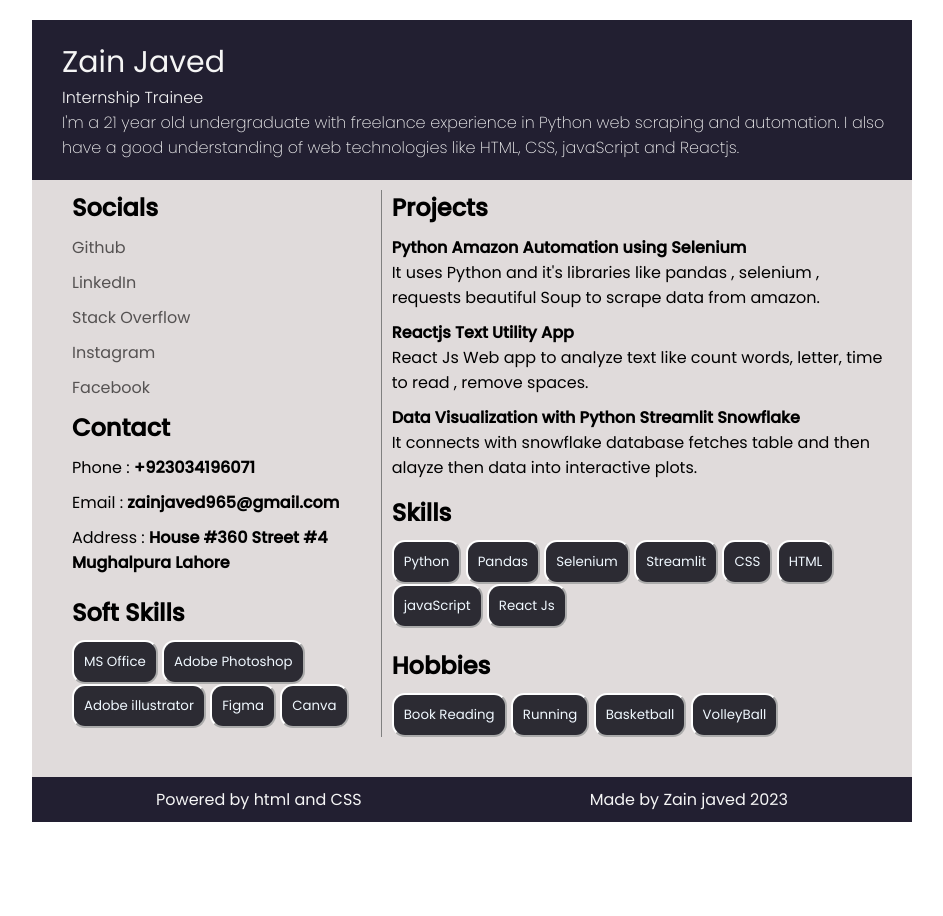
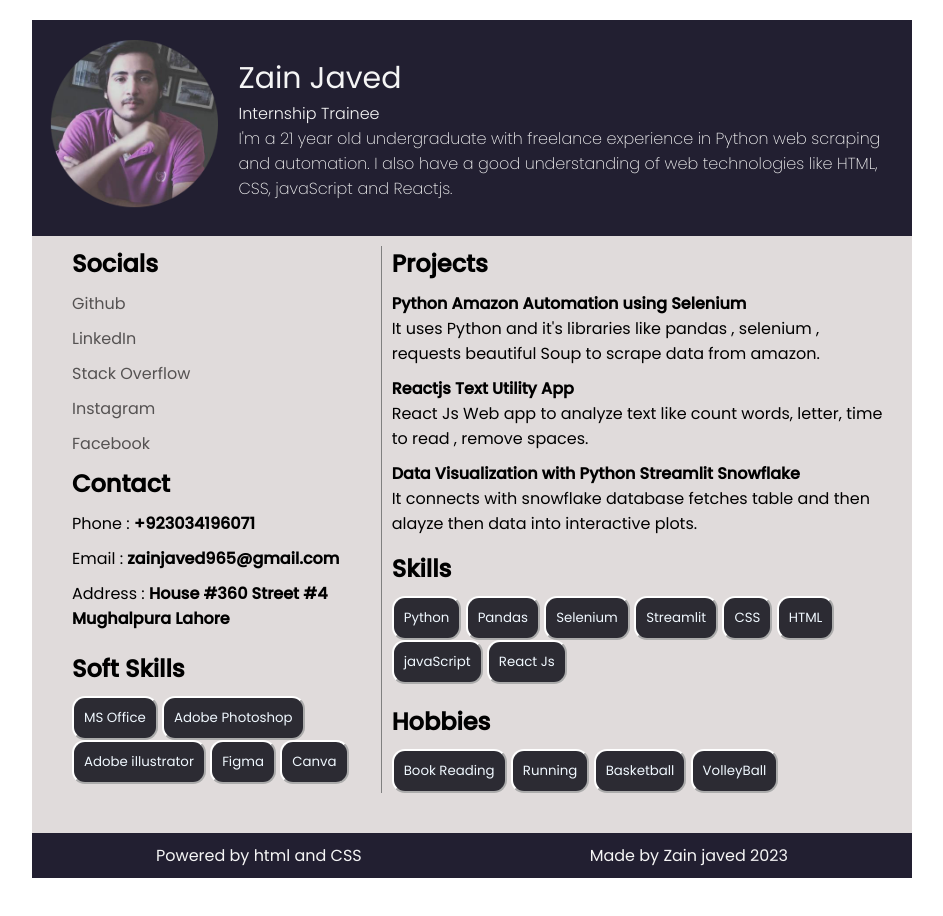
Before and after one commit to Zainjaved96/resume-html-css, a plain HTML site: page index.html in a window 1280 px wide. Shown: the whole page, without its empty margins (168-1111 px from the left). Drawn offline with Linux system fonts and the light colour scheme; the site is published under a folder, as on GitHub Pages, so addresses that start at the root find nothing.

Commit message:
3rd commit

```diff
--- a/index.html
+++ b/index.html
@@ -12,10 +12,10 @@
     <div class="resume">
         <div class="head">
             <div class="image">
-                <img class="image" src="/image.png" alt="">
+                <img class="image" src="image.png" alt="">
             </div>
             <div class="info">
-                <h2 class="info--name">Zain Javed</h2>
+                <h5 class="info--name">Zain Javed</h5>
                 <h3 class="info--role">Internship Trainee</h3>
                 <p class="info--desc">I'm a 21 year old undergraduate with freelance experience in Python web scraping and automation. I also have a good understanding of web technologies like HTML, CSS, javaScript and Reactjs. </p>
             </div>
```
